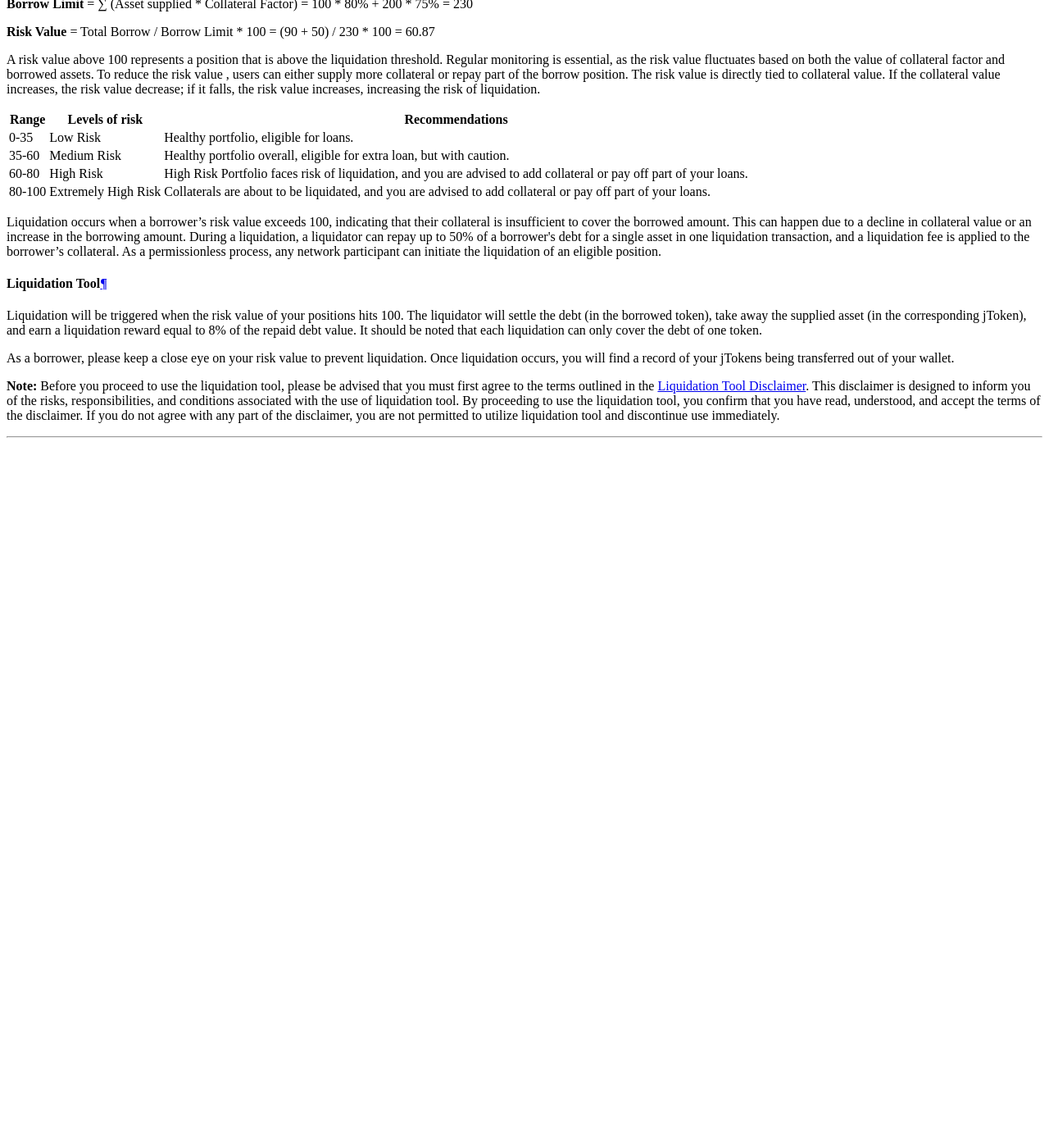
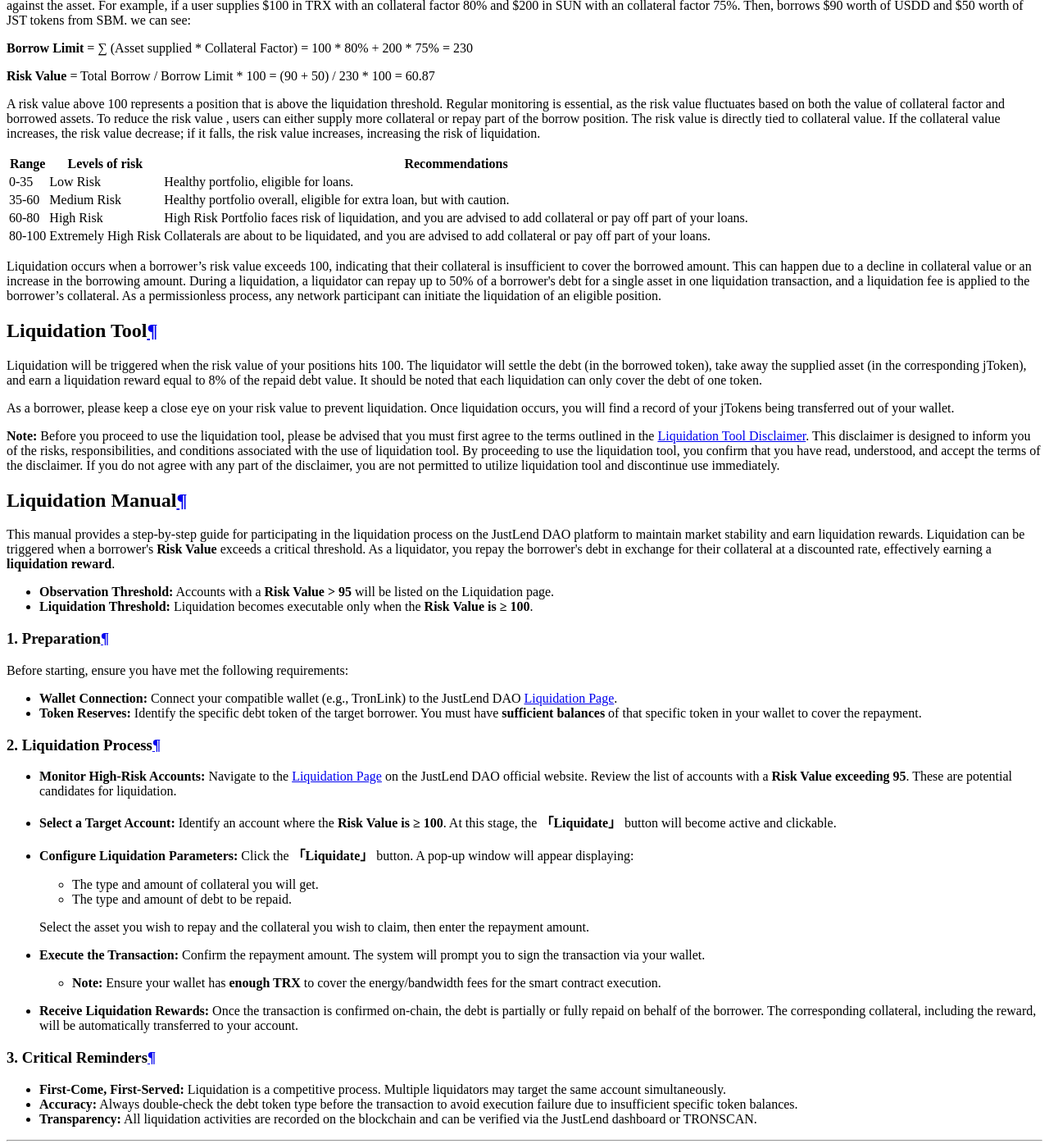
Before and after one commit to justlend/justlend-docs, an MkDocs documentation site: the page built from docs/getting_started/concepts/liquidations.md, in a window 1280 px wide and 1400 px high, scrolled down 7546 px. Shown: the whole window at 82% size. Built offline with MkDocs 1.6.1 and Material for MkDocs 9.7.7, drawn with Linux system fonts in a browser that asks for light colours; before the commit the page ends 8088 px from its top, so only the background shows below that; some of the changed text lies outside the part shown.

Commit message:
Liquidation Manual
Added a detailed Liquidation Manual with step-by-step instructions for participating in the liquidation process on the JustLend DAO platform. Included critical reminders and requirements for liquidators.

```diff
--- a/docs/getting_started/concepts/liquidations.md
+++ b/docs/getting_started/concepts/liquidations.md
@@ -24,7 +24,7 @@
 
 Liquidation occurs when a borrower’s risk value exceeds 100, indicating that their collateral is insufficient to cover the borrowed amount. This can happen due to a decline in collateral value or an increase in the borrowing amount. During a liquidation, a liquidator can repay up to 50% of a borrower's debt for a single asset in one liquidation transaction, and a liquidation fee is applied to the borrower’s collateral. As a permissionless process, any network participant can initiate the liquidation of an eligible position.
 
-#### **Liquidation Tool**
+## **Liquidation Tool**
 
 Liquidation will be triggered when the risk value of your positions hits 100. The liquidator will settle the debt (in the borrowed token), take away the supplied asset (in the corresponding jToken), and earn a liquidation reward equal to 8% of the repaid debt value. It should be noted that each liquidation can only cover the debt of one token.
 
@@ -32,3 +32,42 @@
 
 **Note:** Before you proceed to use the liquidation tool, please be advised that you must first agree to the terms outlined in the [Liquidation Tool Disclaimer](https://docs.justlend.org/resources/risk_warning). This disclaimer is designed to inform you of the risks, responsibilities, and conditions associated with the use of liquidation tool.
 By proceeding to use the liquidation tool, you confirm that you have read, understood, and accept the terms of the disclaimer. If you do not agree with any part of the disclaimer, you are not permitted to utilize liquidation tool and discontinue use immediately.
+
+## **Liquidation Manual**
+
+This manual provides a step-by-step guide for participating in the liquidation process on the JustLend DAO platform to maintain market stability and earn liquidation rewards. Liquidation can be triggered when a borrower's **Risk Value** exceeds a critical threshold. As a liquidator, you repay the borrower's debt in exchange for their collateral at a discounted rate, effectively earning a **liquidation reward**.
+
+* **Observation Threshold:** Accounts with a **Risk Value > 95** will be listed on the Liquidation page.
+* **Liquidation Threshold:** Liquidation becomes executable only when the **Risk Value is ≥ 100**.
+
+### 1. **Preparation**
+
+Before starting, ensure you have met the following requirements:
+
+* **Wallet Connection:**  Connect your compatible wallet (e.g., TronLink) to the JustLend DAO [Liquidation Page](https://app.justlend.org/liquidate?lang=en-US).
+* **Token Reserves:** Identify the specific debt token of the target borrower. You must have **sufficient balances** of that specific token in your wallet to cover the repayment.
+
+### 2. **Liquidation Process**
+
+* **Monitor High-Risk Accounts:** Navigate to the [Liquidation Page](https://app.justlend.org/liquidate?lang=en-US) on the JustLend DAO official website. Review the list of accounts with a **Risk Value exceeding 95**. These are   potential candidates for liquidation.
+
+* **Select a Target Account:** Identify an account where the **Risk Value is ≥ 100**. At this stage, the **「Liquidate」** button will become active and clickable.
+
+* **Configure Liquidation Parameters:** Click the **「Liquidate」** button. A pop-up window will appear displaying:
+
+    * The type and amount of collateral you will get.
+    * The type and amount of debt to be repaid.
+
+    Select the asset you wish to repay and the collateral you wish to claim, then enter the repayment amount.
+
+* **Execute the Transaction:** Confirm the repayment amount. The system will prompt you to sign the transaction via your wallet.
+
+    * **Note:** Ensure your wallet has **enough TRX** to cover the energy/bandwidth fees for the smart contract execution.
+
+* **Receive Liquidation Rewards:** Once the transaction is confirmed on-chain, the debt is partially or fully repaid on behalf of the borrower. The corresponding collateral, including the reward, will be automatically transferred to your account.
+
+### 3. **Critical Reminders**
+
+* **First-Come, First-Served:** Liquidation is a competitive process. Multiple liquidators may target the same account simultaneously.
+* **Accuracy:** Always double-check the debt token type before the transaction to avoid execution failure due to insufficient specific token balances.
+* **Transparency:** All liquidation activities are recorded on the blockchain and can be verified via the JustLend dashboard or TRONSCAN.
```
